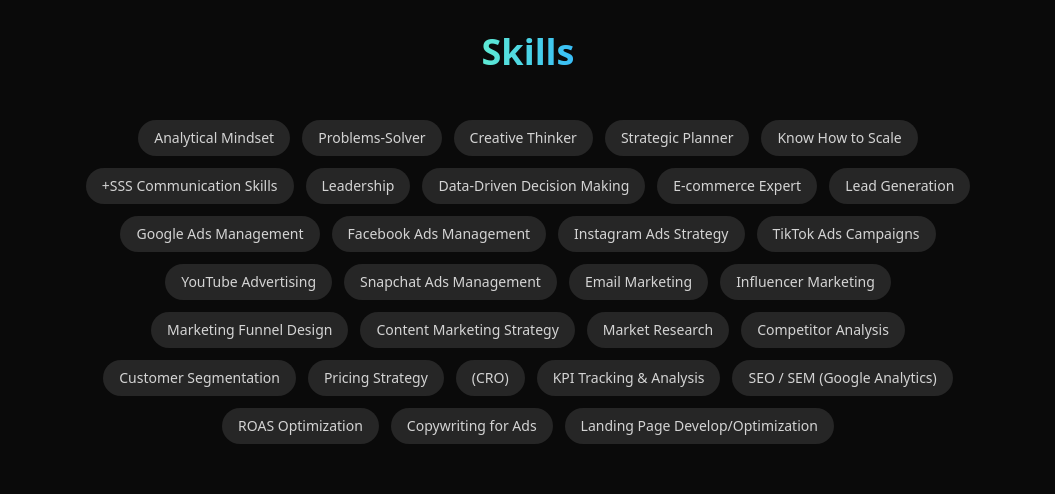
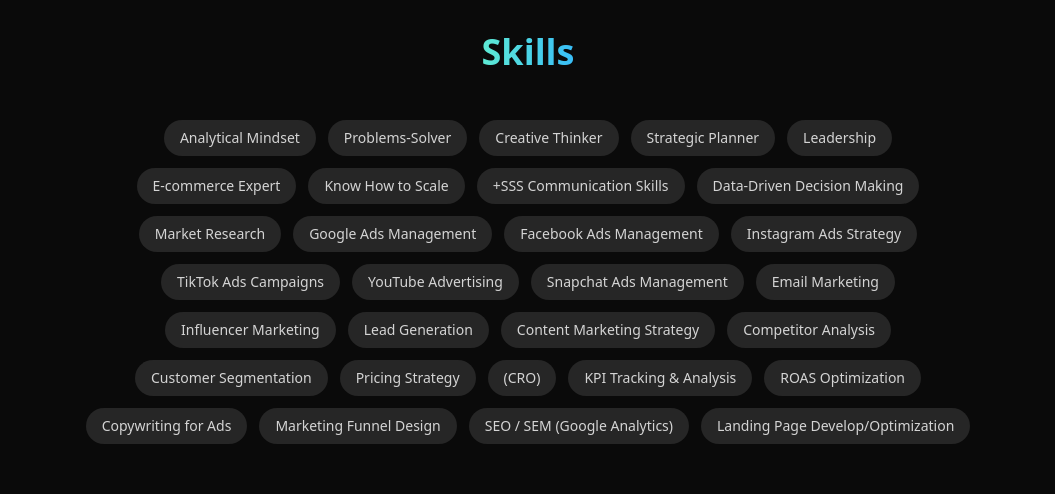
Before and after one commit to AbdullahRashid99/Abdullah-Rashid-Portfolio-V.1, a React (Vite) app: page / in a window 1280 px wide. Shown: the part 4540-5034 px from the top of the page, without its empty margins (112-1167 px from the left). Built offline with nearby package versions, Linux system fonts and the light colour scheme.

Commit message:
Update Portfolio-Enhanced.jsx

```diff
--- a/src/Portfolio-Enhanced.jsx
+++ b/src/Portfolio-Enhanced.jsx
@@ -66,15 +66,11 @@ const experienceData = [
 
 // --- Skills Data ---
 const skillsData = [
-  "Analytical Mindset", "Problems-Solver", "Creative Thinker", "Strategic Planner", "Know How to Scale",
-  "+SSS Communication Skills", "Leadership", "Data-Driven Decision Making", "E-commerce Expert",
-  "Lead Generation", "Google Ads Management", "Facebook Ads Management", "Instagram Ads Strategy",
-  "TikTok Ads Campaigns", "YouTube Advertising", "Snapchat Ads Management", "Email Marketing",
-  "Influencer Marketing", "Marketing Funnel Design", "Content Marketing Strategy", "Market Research",
-  "Competitor Analysis", "Customer Segmentation", "Pricing Strategy", "(CRO)", "KPI Tracking & Analysis",
-  "SEO / SEM (Google Analytics)", "ROAS Optimization", "Copywriting for Ads", "Landing Page Develop/Optimization"
+  "Analytical Mindset", "Problems-Solver", "Creative Thinker", "Strategic Planner", "Leadership",
+  "E-commerce Expert", "Know How to Scale", "+SSS Communication Skills", "Data-Driven Decision Making",
+  "Market Research", "Google Ads Management", "Facebook Ads Management", "Instagram Ads Strategy", "TikTok Ads Campaigns", "YouTube Advertising", "Snapchat Ads Management", "Email Marketing", "Influencer Marketing", "Lead Generation", "Content Marketing Strategy",
+  "Competitor Analysis", "Customer Segmentation", "Pricing Strategy", "(CRO)", "KPI Tracking & Analysis", "ROAS Optimization", "Copywriting for Ads", "Marketing Funnel Design", "SEO / SEM (Google Analytics)", "Landing Page Develop/Optimization"
 ];
-
 // --- Projects Data ---
 const projectsData = [
   { title: "Fashion & Apparel", image: "https://images.unsplash.com/photo-1551488831-00ddcb6c6bd3?w=500&auto=format&fit=crop&q=60" },
```
